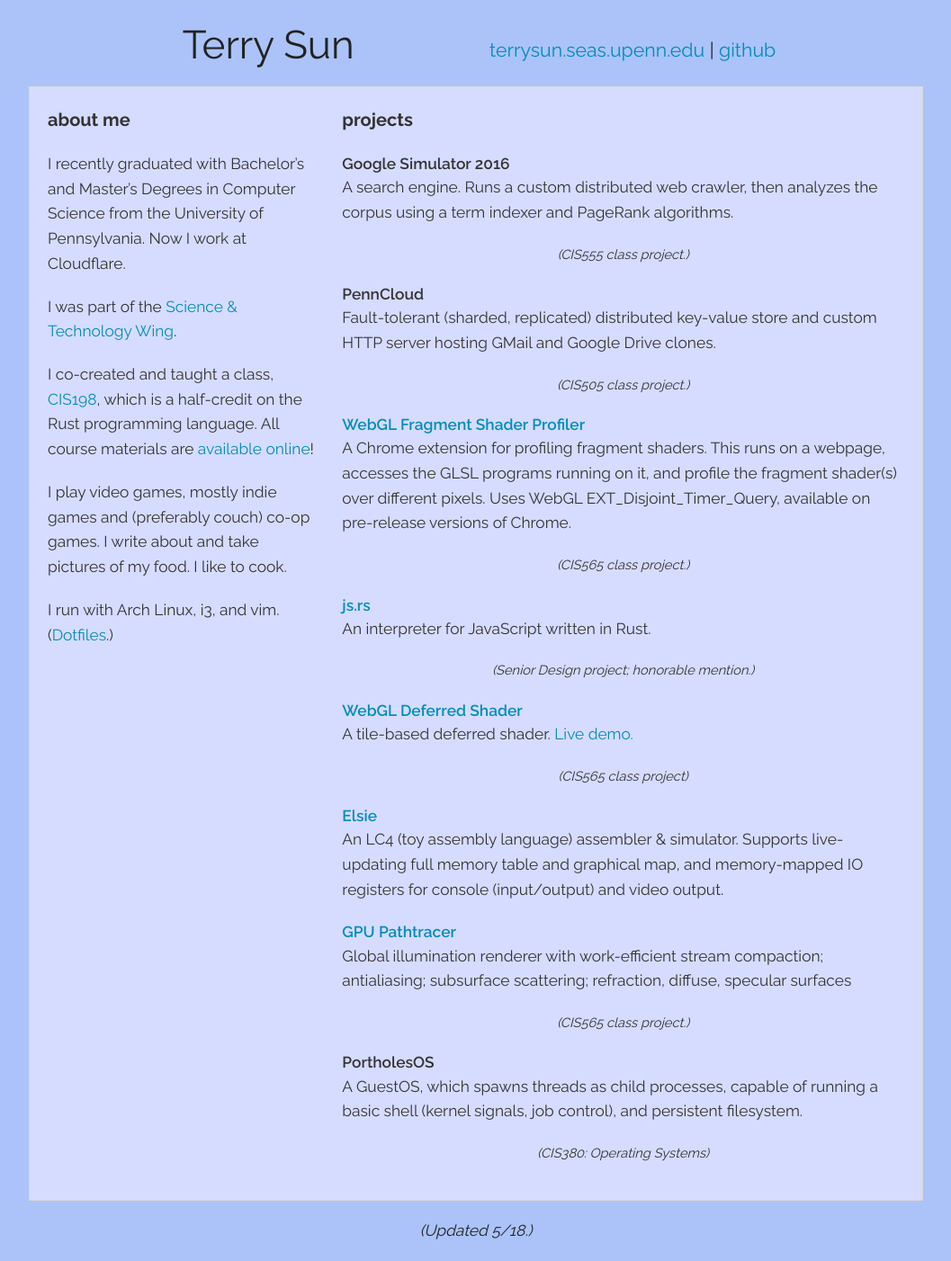
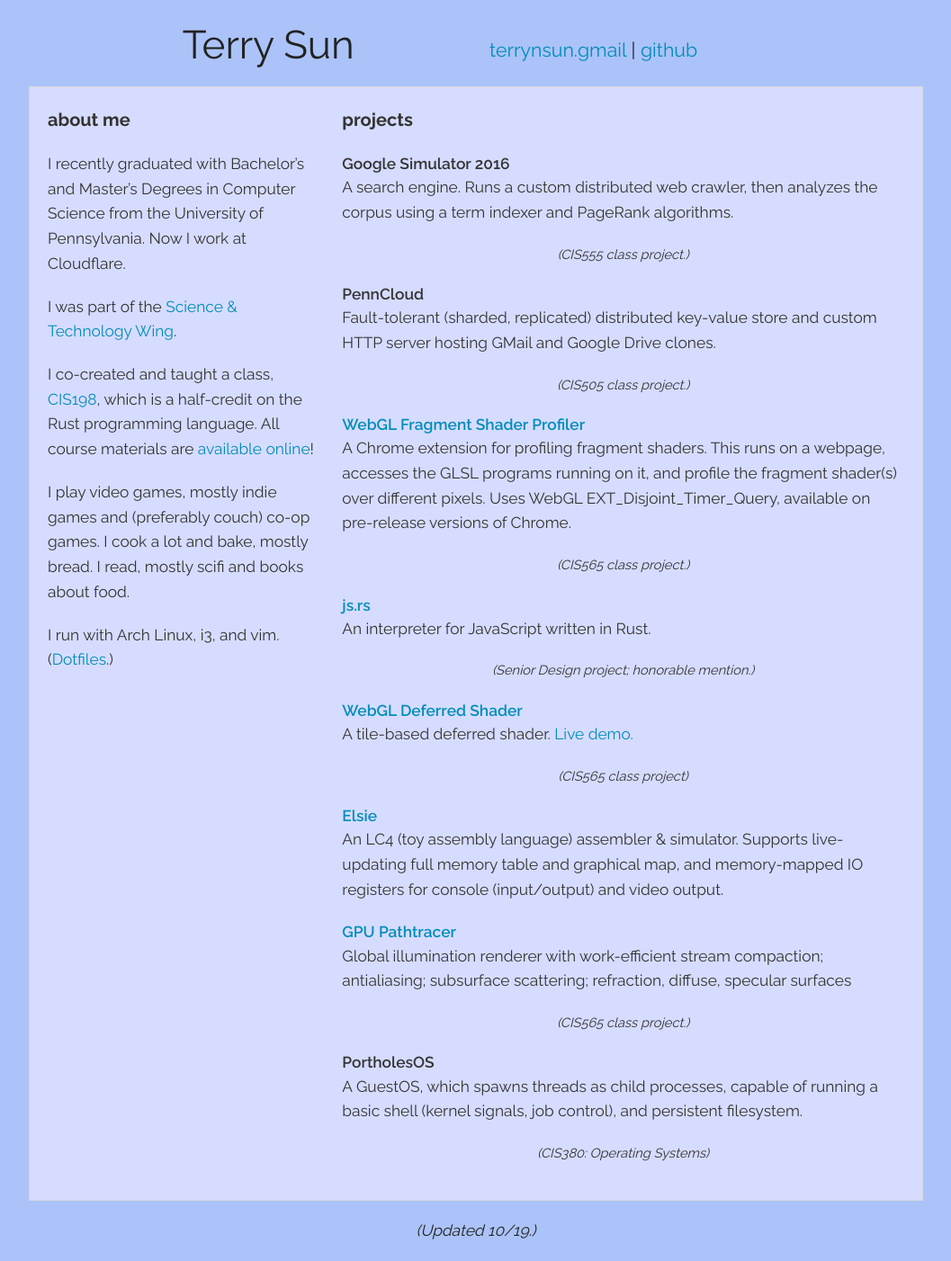
Before and after one commit to terrynsun/terrynsun.github.io, a Jekyll site: the page built from index.md, in a window 1280 px wide. Shown: the whole page at 90% size, without its empty margins (111-1168 px from the left). Built offline with Jekyll 4.4.1, drawn with Linux system fonts in a browser that asks for light colours.

Commit message:
update email

```diff
--- a/_includes/header.html
+++ b/_includes/header.html
@@ -4,9 +4,7 @@
       <h1>Terry Sun</h1>
     </div>
     <div class="large-6 columns" id="tags">
-        <a
-        href="&#109;&#97;&#105;&#108;&#116;&#111;&#58;&#116;&#101;&#114;&#114;&#121;&#115;&#117;&#110;&#64;&#115;&#101;&#97;&#115;&#46;&#117;&#112;&#101;&#110;&#110;&#46;&#101;&#100;&#117;">
-        &#116;&#101;&#114;&#114;&#121;&#115;&#117;&#110;&#46;&#115;&#101;&#97;&#115;&#46;&#117;&#112;&#101;&#110;&#110;&#46;&#101;&#100;&#117;</a> |
+        <a href="javascript:location='mailto:\u0074\u0065\u0072\u0072\u0079\u006e\u0073\u0075\u006e\u0040\u0067\u006d\u0061\u0069\u006c\u002e\u0063\u006f\u006d';void 0">terrynsun.gmail</a> |
         <a href="https://github.com/terrynsun">github</a>
     </div>
   </div>
--- a/index.md
+++ b/index.md
@@ -20,7 +20,7 @@ Rust programming language. All course materials are [available online][CIS198]!
 [CIS198]: http://cis198-2016f.github.io
 
 I play video games, mostly indie games and (preferably couch) co-op games. I
-write about and take pictures of my food. I like to cook.
+cook a lot and bake, mostly bread. I read, mostly scifi and books about food.
 
 I run with Arch Linux, i3, and vim. ([Dotfiles][dotfiles].)
 
@@ -95,7 +95,7 @@ basic shell (kernel signals, job control), and persistent filesystem.</p>
 </div> </div>
 
 <div class="note">
-  (Updated 5/18.)
+  (Updated 10/19.)
 </div>
 
 </div> </div>
```
